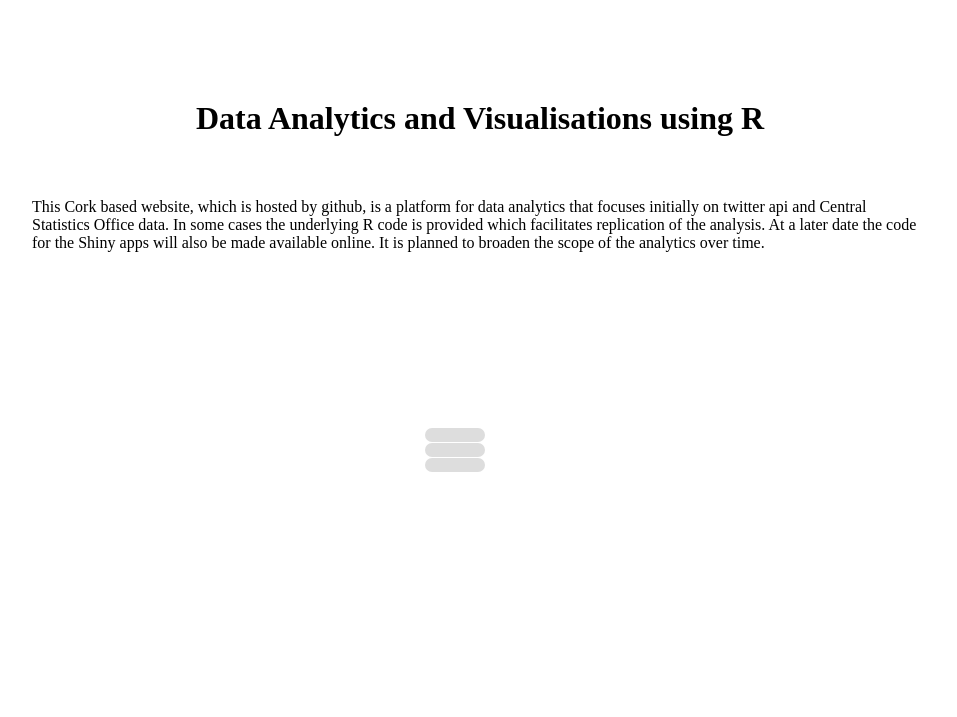
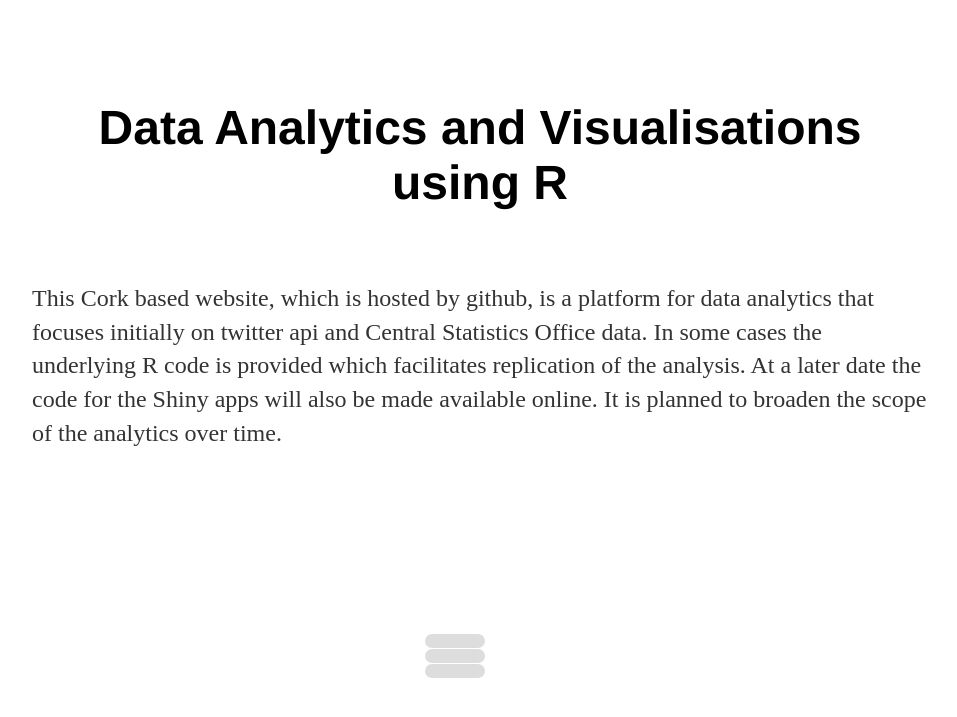
Before and after one commit to CorkDataAnalytics/CorkDataAnalytics.github.io, a Jekyll site: the page index.html, which Jekyll copies as it is, in a window 1280 px wide. Shown: the top 717 px of the page, without its empty margins (160-1117 px from the left). Built offline with Jekyll 4.4.1, drawn with Linux system fonts in a browser that asks for light colours; nearby versions of some CDN libraries.

Commit message:
Update index.html

```diff
--- a/index.html
+++ b/index.html
@@ -226,6 +226,45 @@
 .oppenned span:nth-child(3) { transform: rotate(-45deg) translateY(-10px) translateX(10px); }
 
 .oppenned li { margin-right: 168px; }
+nav ul, footer ul {
+    font-family:'Helvetica', 'Arial', 'Sans-Serif';
+    padding: 0px;
+    list-style: none;
+    font-weight: bold;
+}
+nav ul li, footer ul li {
+    display: inline;
+    margin-right: 20px;
+}
+a {
+    text-decoration: none;
+    color: #999;
+}
+a:hover {
+    text-decoration: underline;
+}
+h1 {
+    font-size: 3em;
+    font-family:'Helvetica', 'Arial', 'Sans-Serif';
+}
+p {
+    font-size: 1.5em;
+    line-height: 1.4em;
+    color: #333;
+}
+footer {
+    border-top: 1px solid #d5d5d5;
+    font-size: .8em;
+}
+
+ul.posts {
+    margin: 20px auto 40px;
+    font-size: 1.5em;
+}
+
+ul.posts li {
+    list-style: none;
+}
 </style>
 </head>
 
```
